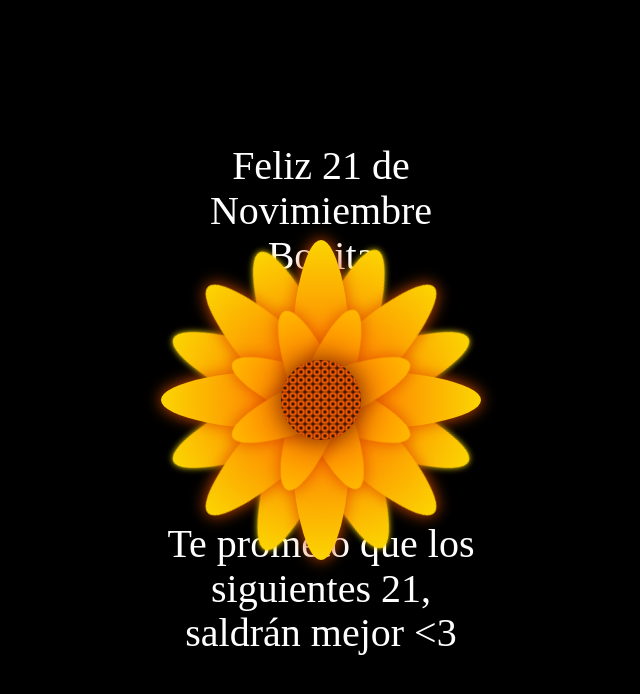
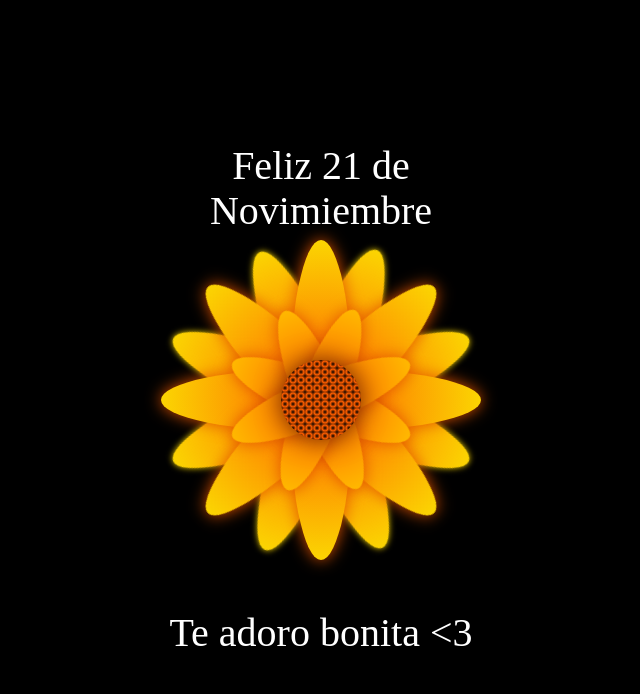
Before and after one commit to Jeluren/Girasol_Para_Ti, a plain HTML site: page docs/index.html in a window 1280 px wide. Shown: the whole page, without its empty margins (319-959 px from the left). Drawn offline with Linux system fonts and the light colour scheme.

Commit message:
Update index.html

```diff
--- a/docs/index.html
+++ b/docs/index.html
@@ -10,7 +10,7 @@
 <body>
 
 <div class="flower">
-    <div class="text-above">Feliz 21 de Novimiembre Bonita</div>
+    <div class="text-above">Feliz 21 de Novimiembre</div>
     <div class="mid">
     </div>
     <div class="Petal1 p1">
@@ -37,7 +37,7 @@
     </div>
     <div class="Petal3 p4">
     </div>
-    <div class="text-below">Te prometo que los siguientes 21, saldrán mejor <3</div>
+    <div class="text-below">Te adoro bonita <3</div>
   </div>
 </body>
 </html>
```
